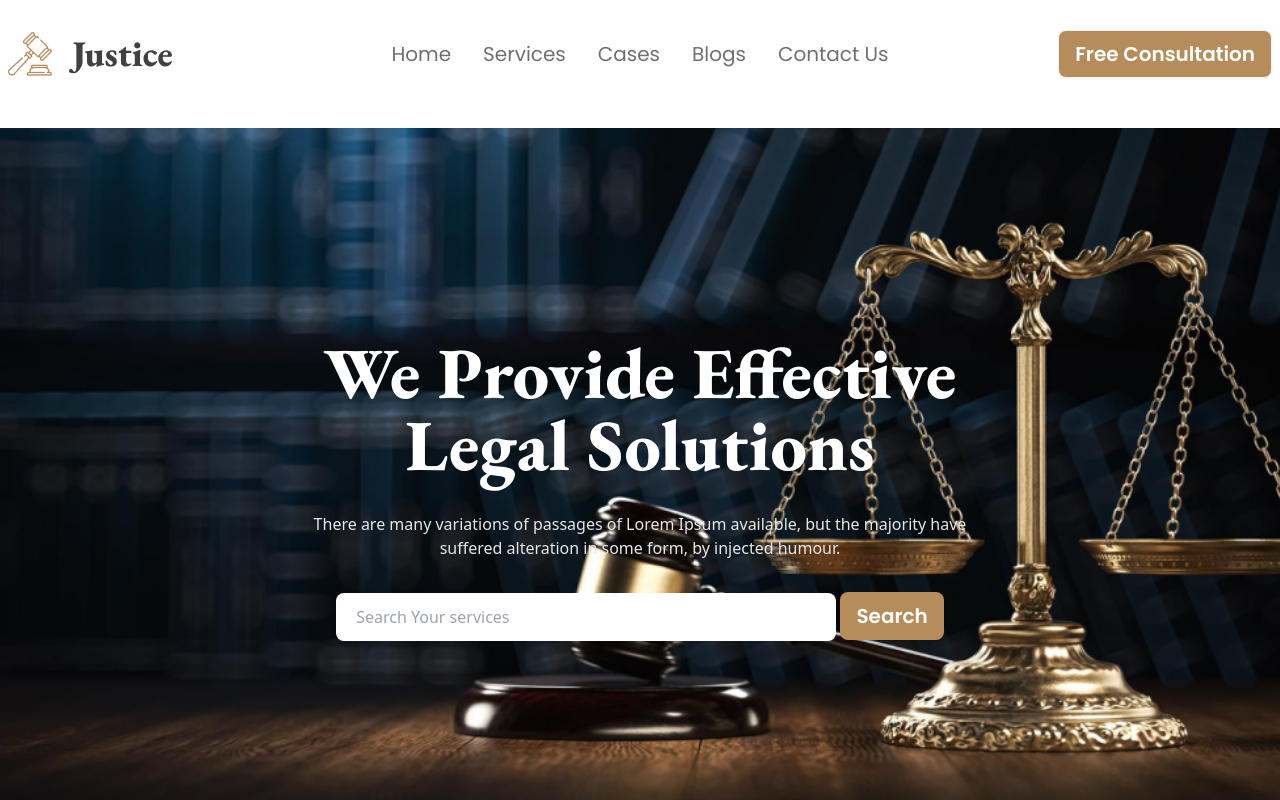
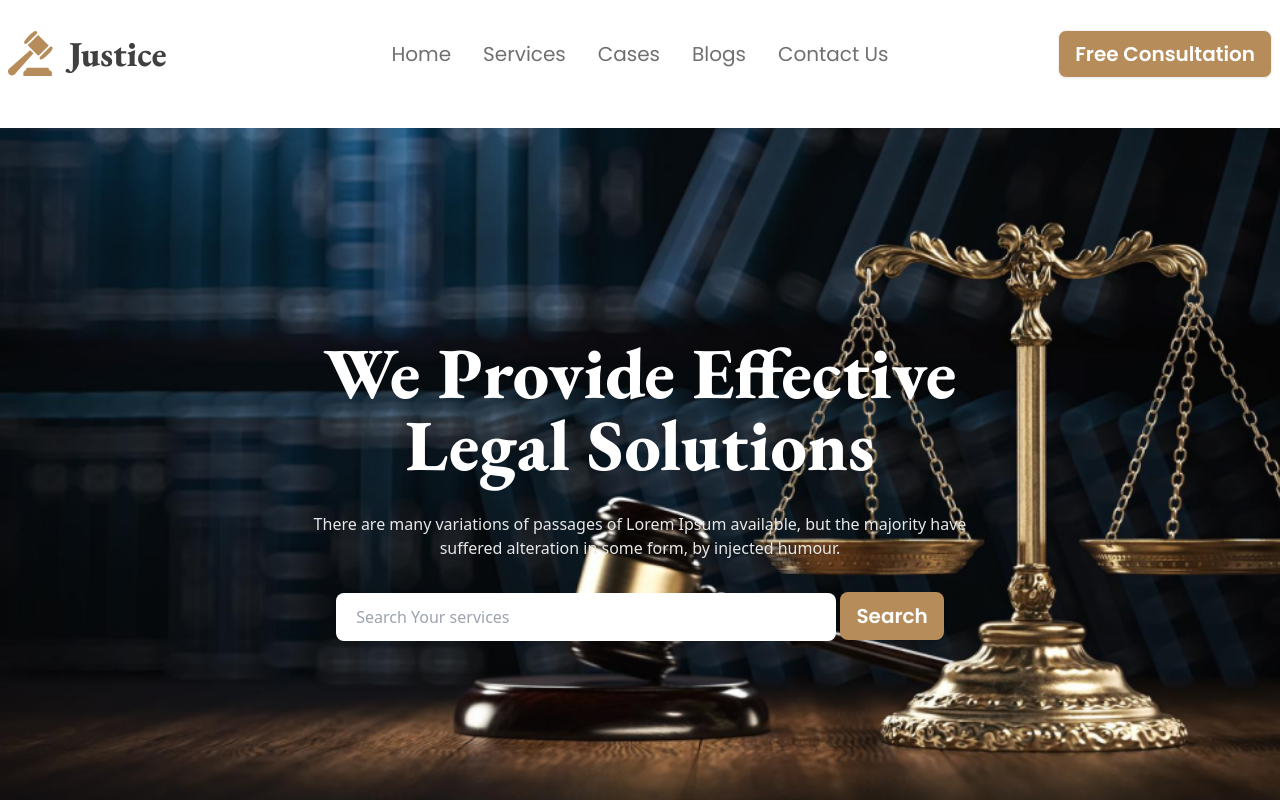
Before and after one commit to leon-dream1/Supreme-Justice, a plain HTML site: page index.html in a window 1280 px wide. Shown: the top 800 px of the page. Drawn offline with nearby package versions, Linux system fonts and the light colour scheme.

Commit message:
Logo added

```diff
--- a/index.html
+++ b/index.html
@@ -75,9 +75,8 @@
                             <li><a>Item 3</a></li>
                         </ul>
                     </div>
-                    <a class="flex justify-between items-center gap-5">
-                        <img class="w-11 h-11" src="./images/business.png" alt="">
-                        <h1 class="text-4xl font-Garamond font-extrabold text-[#414040]">Justice</h1>
+                    <a>
+                        <img src="./images/logo2.png" alt="">
                     </a>
                 </div>
                 <div class="navbar-center hidden lg:flex">
```
